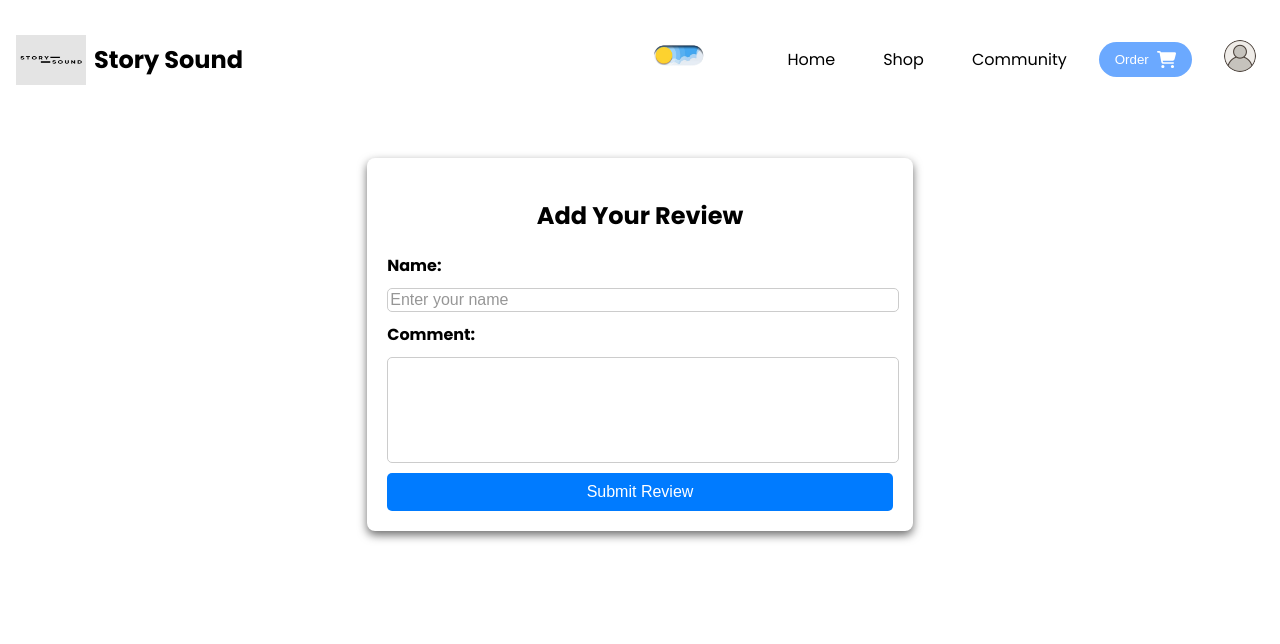
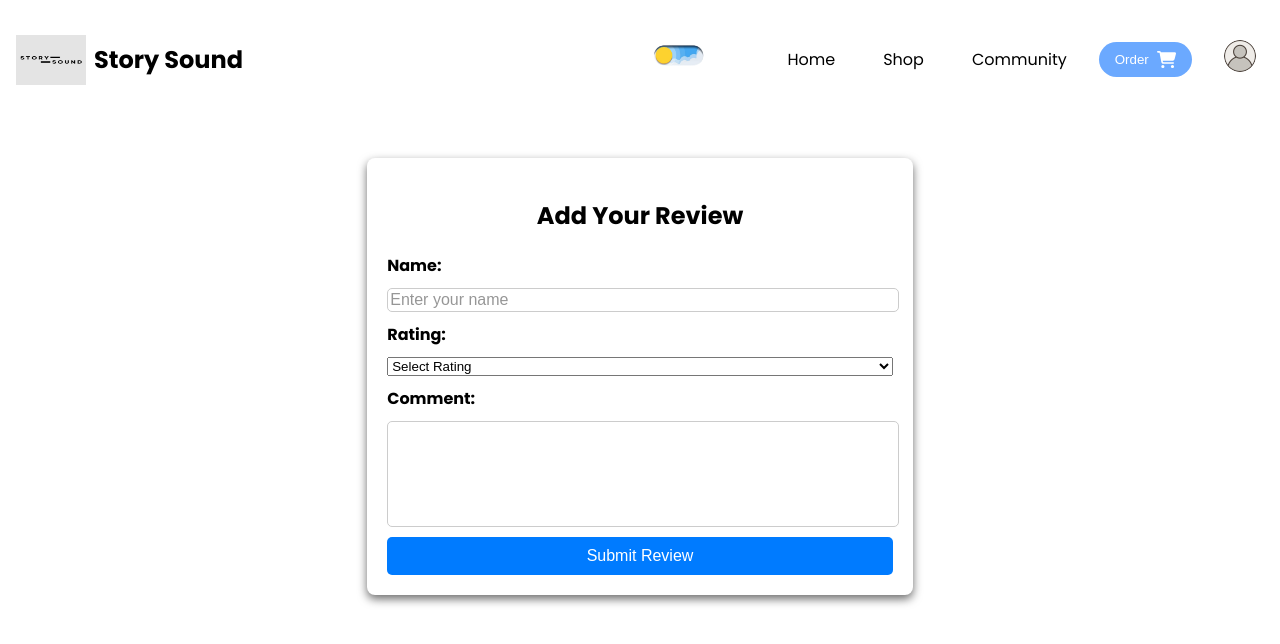
Before and after one commit to Visnumaynan/Storysoundhub, a React (Vite) app in the folder Frontend/: page /AddReviews in a window 1280 px wide. Shown: the top 644 px of the page. Built offline with nearby package versions, Linux system fonts and the light colour scheme.

Commit message:
Created "Select Rating" dropdown typ in Add Review page

```diff
--- a/Frontend/src/components/AddReviews/AddReviews.jsx
+++ b/Frontend/src/components/AddReviews/AddReviews.jsx
@@ -19,7 +19,7 @@ const AddReviews = () => {
     e.preventDefault();
     console.log("Review Submitted:", review);
     alert("Thank you for your review!");
-    navigate("/"); // Redirect to the home page after submitting
+    navigate("/");
   };
 
   return (
@@ -36,6 +36,16 @@ const AddReviews = () => {
           placeholder="Enter your name"
         />
 
+        <label>Rating:</label>
+        <select name="rating" value={review.rating} onChange={handleChange} required>
+          <option value="">Select Rating</option>
+          <option value="1">⭐ 1</option>
+          <option value="2">⭐⭐ 2</option>
+          <option value="3">⭐⭐⭐ 3</option>
+          <option value="4">⭐⭐⭐⭐ 4</option>
+          <option value="5">⭐⭐⭐⭐⭐ 5</option>
+        </select>
+
         <label>Comment:</label>
         <textarea
           name="comment"
```
